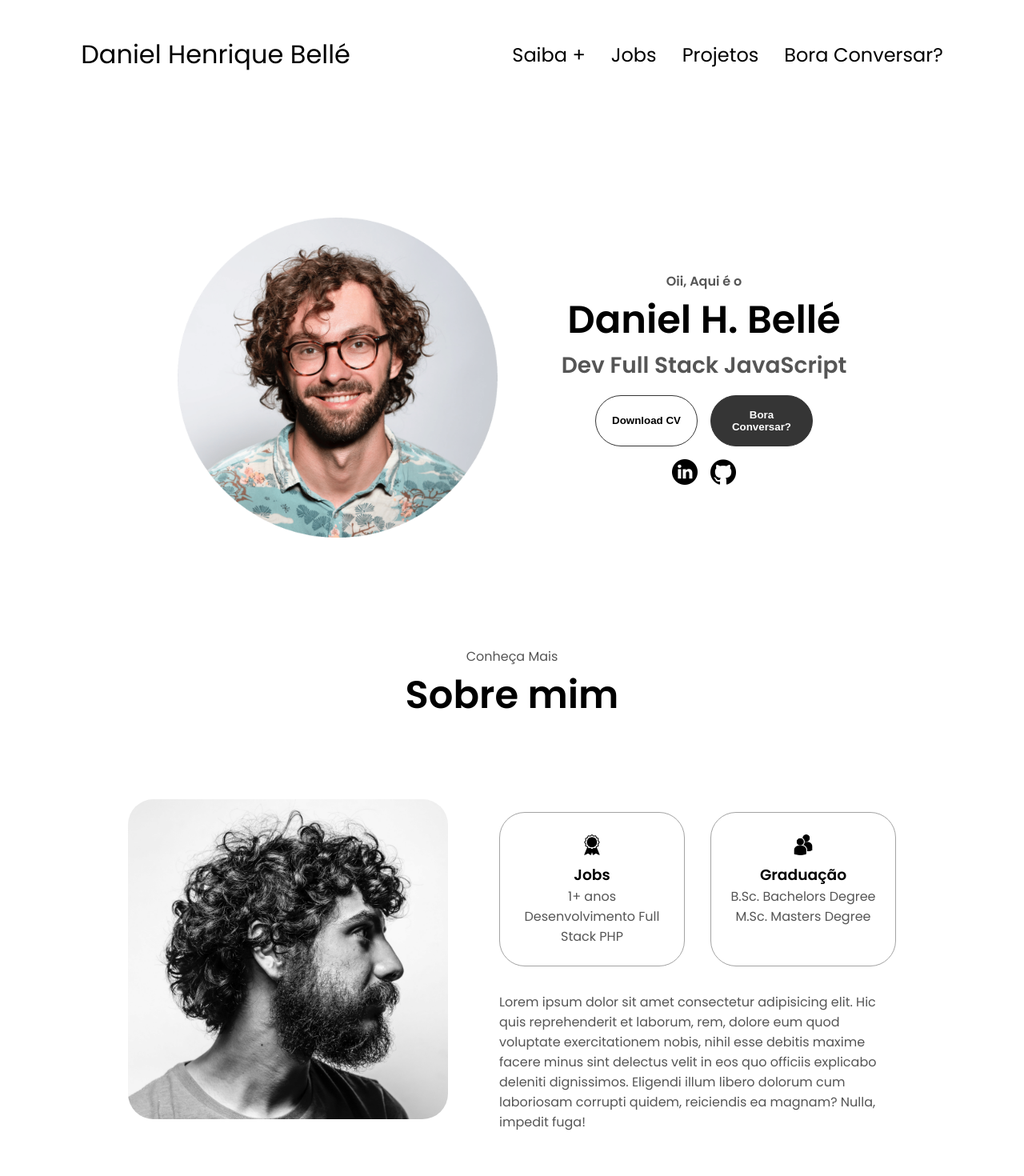
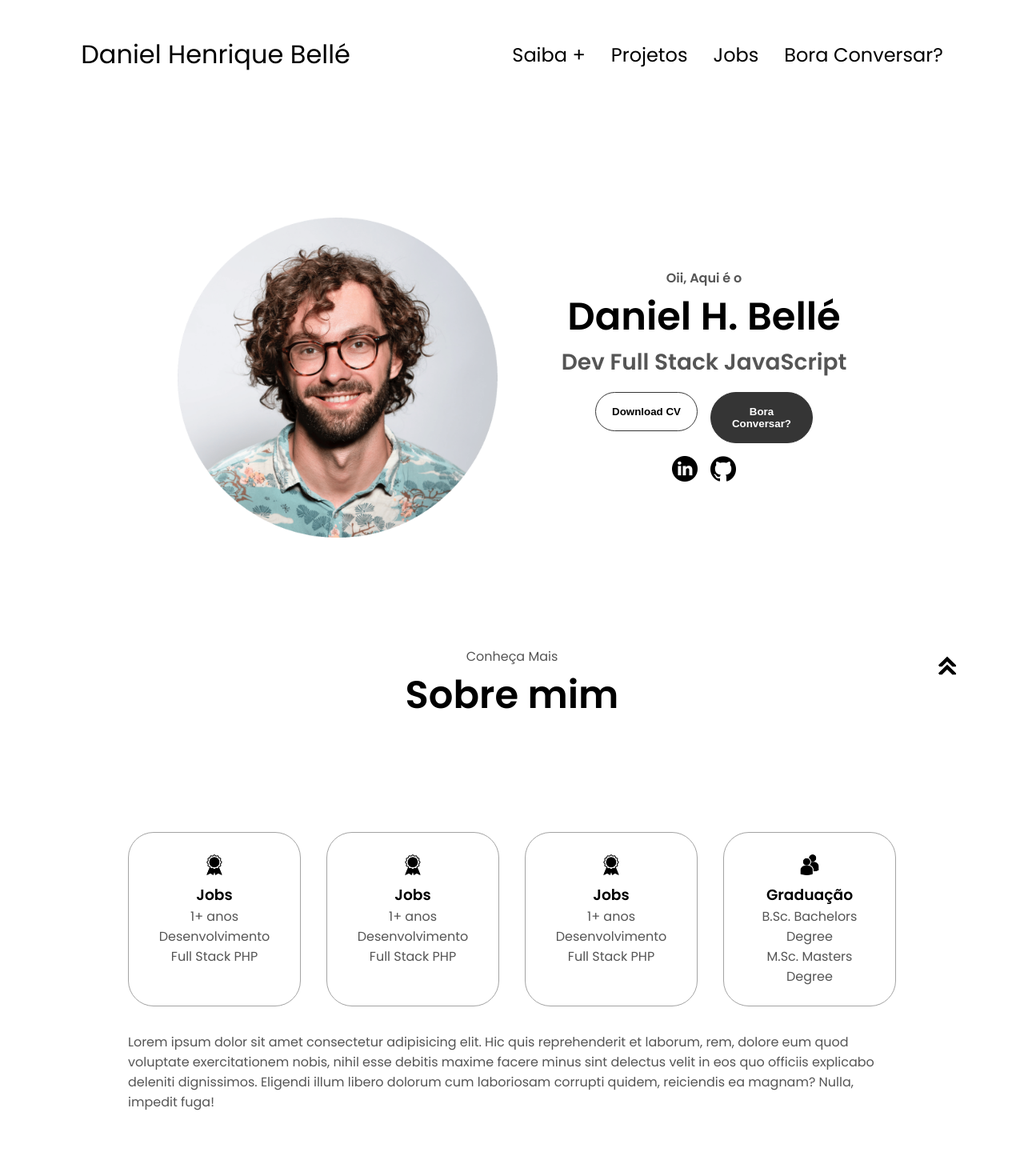
Before and after one commit to danielbelle/portfolio-danielbelle, a React (Create React App) app: page / in a window 1280 px wide. Shown: the top 1470 px of the page at 80% size. Built offline with nearby package versions, Linux system fonts and the light colour scheme.

Commit message:
v2.0 - configurado footers, links, nav e downloads.

```diff
--- a/package.json
+++ b/package.json
@@ -3,6 +3,7 @@
   "version": "0.1.0",
   "private": true,
   "dependencies": {
+    "@emailjs/browser": "^3.12.1",
     "@testing-library/jest-dom": "^5.17.0",
     "@testing-library/react": "^13.4.0",
     "@testing-library/user-event": "^13.5.0",
@@ -10,6 +11,7 @@
     "react-dom": "^18.2.0",
     "react-router-dom": "^6.21.1",
     "react-scripts": "5.0.1",
+    "react-scroll": "^1.9.0",
     "web-vitals": "^2.1.4"
   },
   "scripts": {
--- a/src/App.css
+++ b/src/App.css
@@ -52,6 +52,20 @@ a {
 }
 
 a:hover {
+  color: grey;
+  text-decoration: underline;
+  text-underline-offset: 1rem;
+  text-decoration-color: rgb(181, 181, 181);
+}
+
+.nav-links li {
+  color: black;
+  text-decoration: none;
+  text-decoration-color: white;
+}
+
+.nav-links li:hover {
+  cursor: pointer;
   color: grey;
   text-decoration: underline;
   text-underline-offset: 1rem;
@@ -293,6 +307,12 @@ section {
   bottom: 2.5rem;
 }
 
+.arrow-up {
+  position: absolute;
+  right: -5rem;
+  top: 2.5rem;
+}
+
 .details-container {
   padding: 1.5rem;
   flex: 1;
@@ -357,6 +377,7 @@ article .icon {
 
 #projects {
   position: relative;
+  margin-bottom: 2rem;
 }
 
 .color-container {
@@ -420,6 +441,35 @@ article .icon {
   height: 2.5rem;
 }
 
+.contact-form-container {
+  background-color: white;
+  max-width: 700px;
+  width: 100%;
+  align-items: center;
+  border-radius: 5rem;
+}
+
+.contact-form-container input {
+  flex: 1;
+  height: 100%;
+  border: none;
+  outline: none;
+  font-size: 1.3rem;
+  padding: 0.5rem 1rem;
+}
+
+.submit-button {
+  background-color: #fff;
+  border-radius: 5rem;
+  font-size: 1rem;
+  cursor: pointer;
+  font-weight: 600;
+  color: #000;
+  transition: 0.2s;
+  align-items: center;
+  justify-content: center;
+}
+
 /* FOOTER SECTION */
 
 footer {
--- a/src/App.js
+++ b/src/App.js
@@ -13,8 +13,8 @@ function App() {
       <Nav />
       <Profile />
       <About />
+      <Projects />
       <Experiences />
-      <Projects />
       <Contact />
       <Footer />
     </div>
--- a/src/Components/About.js
+++ b/src/Components/About.js
@@ -3,18 +3,33 @@ import PicAbout from '../Assets/about-pic.png'
 import Experience from '../Assets/experience.png'
 import Education from '../Assets/education.png'
 import Arrow from '../Assets/arrow.png'
+import ArrowUp from '../Assets/arrow-up.png'
+import { Link } from 'react-scroll'
 
 function About() {
   return (
     <section id="about">
+      <Link to='nav' spy={true} smooth={true} offset={0} duration={300}>
+        <img src={ArrowUp} alt="Ícone seta" className="icon arrow-up" />
+      </Link>
       <p className="section__text__p1">Conheça Mais</p>
       <h1 className="title">Sobre mim</h1>
       <div className="section-container">
-        <div className="section__pic-container">
+        {/**<div className="section__pic-container">
           <img src={PicAbout} alt="Foto de perfil" className="about-pic" />
-        </div>
+        </div>  */}
         <div className="about-details-container">
           <div className="about-containers">
+            <div className="details-container">
+              <img src={Experience} alt="Ícone de experiência" className="icon" />
+              <h3>Jobs</h3>
+              <p>1+ anos <br />Desenvolvimento Full Stack PHP</p>
+            </div>
+            <div className="details-container">
+              <img src={Experience} alt="Ícone de experiência" className="icon" />
+              <h3>Jobs</h3>
+              <p>1+ anos <br />Desenvolvimento Full Stack PHP</p>
+            </div>
             <div className="details-container">
               <img src={Experience} alt="Ícone de experiência" className="icon" />
               <h3>Jobs</h3>
@@ -38,7 +53,9 @@ function About() {
           </div>
         </div>
       </div>
-      <img src={Arrow} alt="Ícone seta" className="icon arrow" onclick="location.href='./#experience'" />
+      <Link to='projects' spy={true} smooth={true} offset={0} duration={300}>
+        <img src={Arrow} alt="Ícone seta" className="icon arrow" />
+      </Link>
     </section>
   )
 }
--- a/src/Components/Experiences.js
+++ b/src/Components/Experiences.js
@@ -1,10 +1,15 @@
 import React from 'react'
 import Checkmark from '../Assets/checkmark.png'
 import Arrow from '../Assets/arrow.png'
+import ArrowUp from '../Assets/arrow-up.png'
+import { Link } from 'react-scroll'
 
 function Experiences() {
   return (
     <section id="experience">
+      <Link to='projects' spy={true} smooth={true} offset={0} duration={300}>
+        <img src={ArrowUp} alt="Ícone seta" className="icon arrow-up" />
+      </Link>
       <p className="section__text__p1">Saiba com o que</p>
       <h1 className="title">Trabalhei</h1>
       <div className="experience-details-container">
@@ -91,7 +96,9 @@ function Experiences() {
           </div>
         </div>
       </div>
-      <img src={Arrow} alt="Ícone seta" className="icon arrow" onclick="location.href='./#projects'" />
+      <Link to='contact' spy={true} smooth={true} offset={0} duration={300}>
+        <img src={Arrow} alt="Ícone seta" className="icon arrow" />
+      </Link>
     </section>
   )
 }
--- a/src/Components/Footer.js
+++ b/src/Components/Footer.js
@@ -1,4 +1,5 @@
 import React, { useState, useEffect } from 'react'
+import { Link } from 'react-scroll'
 
 function Footer() {
 
@@ -17,14 +18,15 @@ function Footer() {
       <nav>
         <div className="nav-links-container">
           <ul className="nav-links">
-            <li><a href="#about">Saiba +</a></li>
-            <li><a href="#experience">Jobs</a></li>
-            <li><a href="#projects">Projetos</a></li>
-            <li><a href="#contact">Bora Conversar?</a></li>
+            <li><Link to='nav' spy={true} smooth={true} offset={0} duration={300}>Vamos Para Cima?</Link></li>
+            <li><Link to='about' spy={true} smooth={true} offset={0} duration={300}>Saiba +</Link></li>
+            <li><Link to='projects' spy={true} smooth={true} offset={0} duration={300}>Projetos</Link></li>
+            <li><Link to='experience' spy={true} smooth={true} offset={0} duration={300}>Jobs</Link></li>
+            <li><Link to='contact' spy={true} smooth={true} offset={0} duration={300}>Bora Conversar?</Link></li>
           </ul>
         </div>
       </nav>
-      <p>Copyright &#169; {date} Daniel Henrique Bellé. All Rights Reserved.</p>
+      <p>Copyright &#169; {date} Daniel Henrique Bellé. Todos os direitos reservados.</p>
     </footer>
   )
 }
--- a/src/Components/Nav.js
+++ b/src/Components/Nav.js
@@ -1,6 +1,42 @@
-import React from 'react'
+import React, { useState } from 'react'
+import { Link } from 'react-scroll'
 
 function Nav() {
+
+  const [openMenu, setOpenMenu] = useState(false);
+
+  const menuOptions = [
+    {
+      text: "Início",
+      to: "home",
+      icon: ''
+    },
+    {
+      text: "Sobre",
+      to: "about",
+      icon: ''
+    },
+    {
+      text: "Como Funciona",
+      to: "work",
+      icon: ''
+    },
+    {
+      text: "Depoimentos",
+      to: "testimonials",
+      icon: ''
+    },
+    {
+      text: "Contato",
+      to: "contact",
+      icon: ''
+    },
+    {
+      text: "Carrinho de Compras",
+      to: "contact",
+      icon: ''
+    }
+  ]
 
   const toggleMenu = () => {
     const menu = document.querySelector(".menu-links");
@@ -16,13 +52,14 @@ function Nav() {
         <div className="logo">Daniel Henrique Bellé</div>
         <div>
           <ul className="nav-links">
-            <li><a href="#about">Saiba +</a></li>
-            <li><a href="#experience">Jobs</a></li>
-            <li><a href="#projects">Projetos</a></li>
-            <li><a href="#contact">Bora Conversar?</a></li>
+            <li><Link to='about' spy={true} smooth={true} offset={0} duration={300}>Saiba +</Link></li>
+            <li><Link to='projects' spy={true} smooth={true} offset={0} duration={300}>Projetos</Link></li>
+            <li><Link to='experience' spy={true} smooth={true} offset={0} duration={300}>Jobs</Link></li>
+            <li><Link to='contact' spy={true} smooth={true} offset={0} duration={300}>Bora Conversar?</Link></li>
           </ul>
         </div>
       </nav>
+      {/*
       <nav id="hamburger-nav">
         <div className="logo">Daniel Henrique Bellé</div>
         <div className="hamburger-menu">
@@ -39,6 +76,7 @@ function Nav() {
           </div>
         </div>
       </nav>
+      */}
     </div>
   )
 }
--- a/src/Components/Profile.js
+++ b/src/Components/Profile.js
@@ -2,8 +2,13 @@ import React from 'react'
 import ProfilePic from '../Assets/profile-pic.png'
 import LinkedIn from '../Assets/linkedin.png'
 import GitHub from '../Assets/github.png'
+import Resume from '../Assets/resume-example.pdf'
+import { Link } from 'react-scroll'
 
 function Profile() {
+
+
+
   return (
     <section id="profile">
       <div className="section__pic-container">
@@ -14,18 +19,26 @@ function Profile() {
         <h1 className="title">Daniel H. Bellé</h1>
         <p className="section__text__p2">Dev Full Stack JavaScript</p>
         <div className="btn-container">
-          <button className="btn btn-color-2" onclick="window.open('../Assets/resume-example.pdf')</div>">
-            Download CV
-          </button>
-          <button className="btn btn-color-1" onclick="location.href='../#contact'">
-            Bora Conversar?
-          </button>
+          <a href={Resume} target="_blank" rel="noopener noreferrer">
+            <button className="btn btn-color-2" >
+              Download CV
+            </button>
+          </a>
+          <Link to='contact' spy={true} smooth={true} offset={0} duration={300}>
+            <button className="btn btn-color-1">
+              Bora Conversar?
+            </button>
+          </Link>
         </div>
         <div id="socials-container">
-          <img src={LinkedIn} alt="Meu perfil do LinkedIn" className="icon"
-            onclick="location.href='https://linkedin.com/henrique.danielb'" />
-          <img src={GitHub} alt="Meu perfil do GitHub" className="icon"
-            onclick="location.href='https://github.com/danielbelle'" />
+          <a href="http://www.linkedin.com/in/danielhenriquebelle/" target="_blank" rel="noopener noreferrer">
+            <img src={LinkedIn} alt="Meu perfil do LinkedIn" className="icon" />
+          </a>
+          <a href="https://github.com/danielbelle" target="_blank" rel="noopener noreferrer">
+            <img src={GitHub} alt="Meu perfil do GitHub" className="icon" />
+          </a>
+
+
         </div>
       </div>
     </section>
--- a/src/Components/Projects.js
+++ b/src/Components/Projects.js
@@ -3,10 +3,15 @@ import Proj1 from '../Assets/project-1.png'
 import Proj2 from '../Assets/project-2.png'
 import Proj3 from '../Assets/project-3.png'
 import Arrow from '../Assets/arrow.png'
+import ArrowUp from '../Assets/arrow-up.png'
+import { Link } from 'react-scroll'
 
 function Projects() {
   return (
     <section id="projects">
+      <Link to='about' spy={true} smooth={true} offset={0} duration={300}>
+        <img src={ArrowUp} alt="Ícone seta" className="icon arrow-up" />
+      </Link>
       <p className="section__text__p1">Mais Recentes</p>
       <h1 className="title">Projetos</h1>
       <div className="experience-details-container">
@@ -55,7 +60,9 @@ function Projects() {
           </div>
         </div>
       </div>
-      <img src={Arrow} alt="Ícone seta" className="icon arrow" onclick="location.href='./#contact'" />
+      <Link to='experience' spy={true} smooth={true} offset={0} duration={300}>
+        <img src={Arrow} alt="Ícone seta" className="icon arrow" />
+      </Link>
     </section>
   )
 }
```
Also changed, not shown: src/Components/Contact.js (+40 -8 lines), src/Assets/arrow-up.png (added), 1 other file (tests, documents, lock files or other folders).
